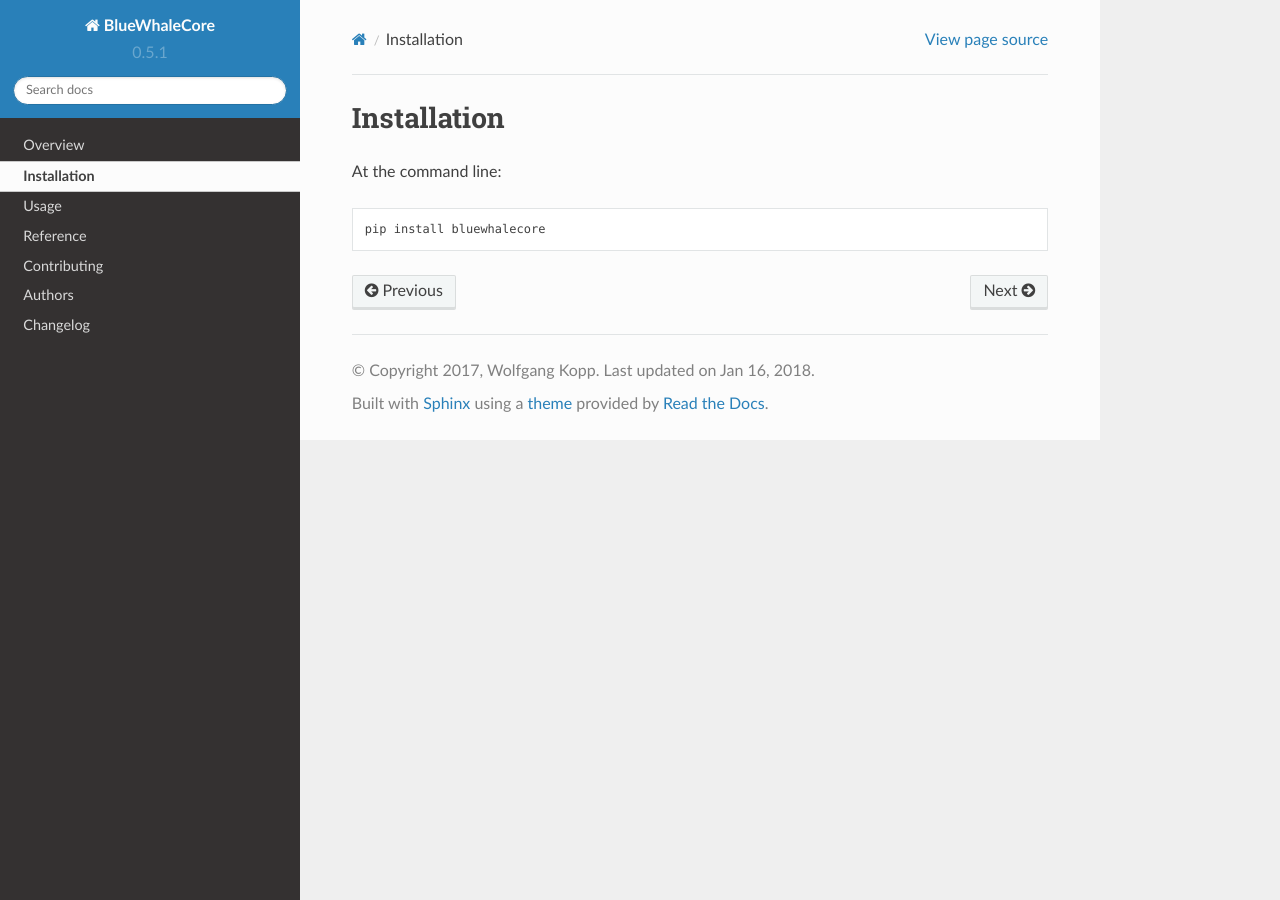
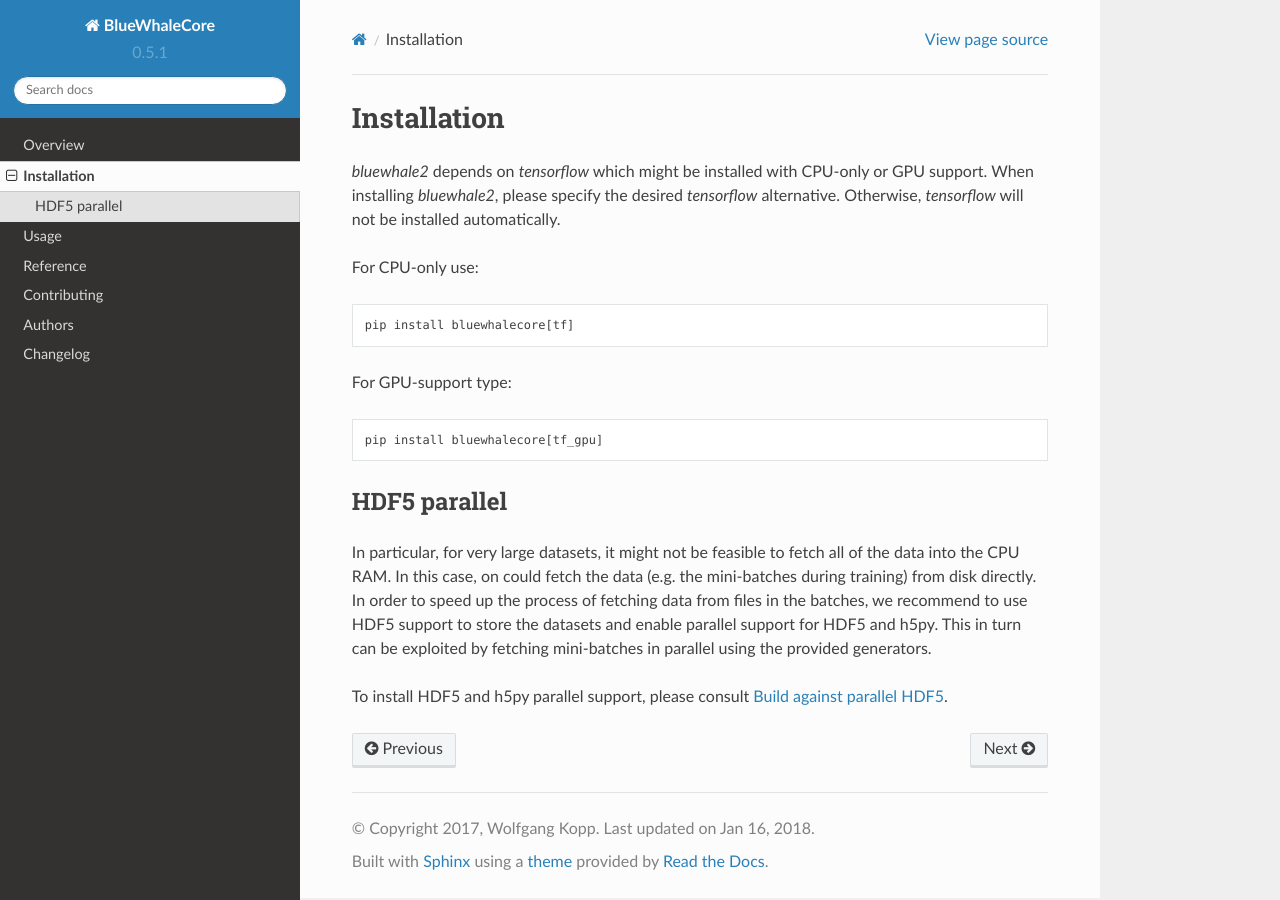
Before and after one commit to BIMSBbioinfo/janggu, a Sphinx documentation site: the page built from docs/installation.rst, in a window 1280 px wide. Built offline with Sphinx 7.4.7 and the Read the Docs theme 2.0.0, drawn with Linux system fonts in a browser that asks for light colours.

Commit message:
Added docs
Added installation instructions
Motivation and goals
Tutorial structure

```diff
--- a/docs/index.rst
+++ b/docs/index.rst
@@ -7,7 +7,7 @@
 
    readme
    installation
-   usage
+   tutorial
    reference/index
    contributing
    authors
--- a/docs/installation.rst
+++ b/docs/installation.rst
@@ -2,6 +2,31 @@
 Installation
 ============
 
-At the command line::
+`bluewhale2` depends on `tensorflow` which might be installed with
+CPU-only or GPU support. When installing `bluewhale2`, please specify
+the desired `tensorflow` alternative. Otherwise, `tensorflow` will not be
+installed automatically.
 
-    pip install bluewhalecore
+For CPU-only use::
+
+    pip install bluewhalecore[tf]
+
+For GPU-support type::
+
+    pip install bluewhalecore[tf_gpu]
+
+
+HDF5 parallel
+-------------
+
+In particular, for very large datasets, it might not be feasible to
+fetch all of the data into the CPU RAM. In this case, on could
+fetch the data (e.g. the mini-batches during training) from disk
+directly.
+In order to speed up the process of fetching data from files in the
+batches, we recommend to use HDF5 support to store the datasets
+and enable parallel support for HDF5 and h5py. This in turn can be exploited
+by fetching mini-batches in parallel using the provided generators.
+
+To install HDF5 and h5py parallel support,
+please consult `Build against parallel HDF5 <http://docs.h5py.org/en/latest/build.html#building-against-parallel-hdf5>`_.
```
Also changed, not shown: README.rst (+35 -2 lines), docs/tutorial.rst (renamed from docs/usage.rst).
